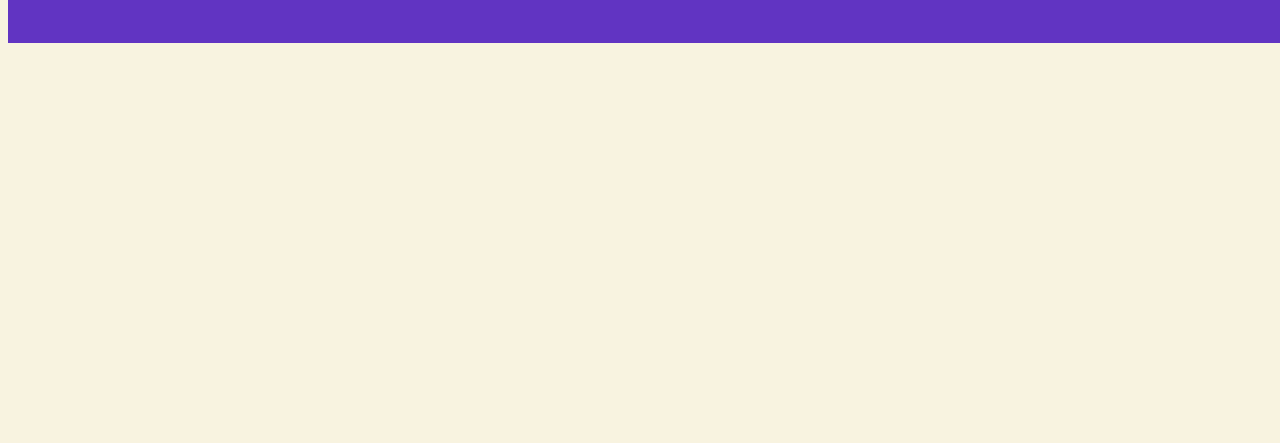
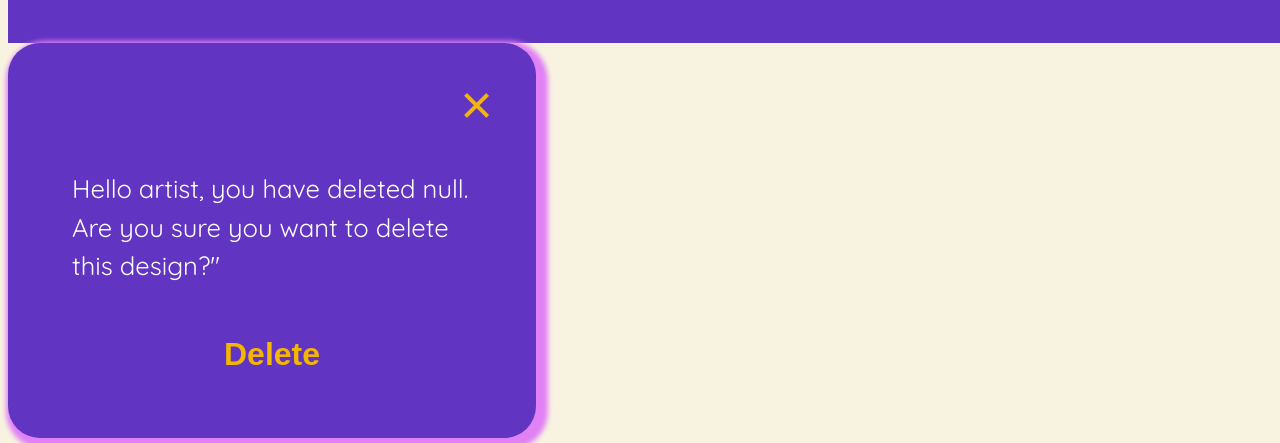
Before and after one commit to sophiawm/BerryGoods, a React (Vite) app: page / in a window 1280 px wide. Shown: the part 395-838 px from the top of the page. Before the commit the page ends 800 px from the top, so only its background shows below. Built offline with nearby package versions, Linux system fonts and the light colour scheme.

Commit message:
feat(alert): add alert component with custom styles to use with the deletButton

```diff
--- a/package.json
+++ b/package.json
@@ -10,6 +10,7 @@
     "preview": "vite preview"
   },
   "dependencies": {
+    "prop-types": "^15.8.1",
     "react": "^18.2.0",
     "react-dom": "^18.2.0",
     "style-components": "^0.1.0",
--- a/src/App.jsx
+++ b/src/App.jsx
@@ -1,16 +1,44 @@
-import React from 'react';
-import MainButtons from './components/StoreMainButtons.jsx'
-import DesignGallery from './components/DesignGallery.jsx';
-import Footer from './components/Footer.jsx';
+import Alert from "./components/AlertMessage";
+import MainButtons from "./components/StoreMainButtons.jsx";
+import DesignGallery from "./components/DesignGallery.jsx";
+import Footer from "./components/Footer.jsx";
+import { useState } from "react";
 
 function App() {
+  const [showAlert, setShowAlert] = useState(true);
+  const [deletedItem, setDeletedItem] = useState(null);
+
+  const handleOpenAlert = (item) => {
+    setDeletedItem(item);
+    setShowAlert(true);
+  };
+
+  const handleCloseAlert = () => {
+    setShowAlert(false);
+  };
+
   return (
     <>
-      <DesignGallery />
-        <MainButtons />
-      <Footer/>
+      <DesignGallery onOpenAlert={handleOpenAlert} />
+      <MainButtons />
+      <Footer />
+
+      {showAlert && (
+        <Alert
+          message={`Hello artist, you have deleted ${deletedItem}. Are you sure you want to delete this design?"`}
+          onClose={handleCloseAlert}
+          onDelete={() => {
+            // Agrega aquí la lógica para eliminar el elemento (deletedItem)
+            // Por ejemplo, puedes enviar una solicitud al servidor para eliminar el elemento
+            // Una vez eliminado, actualiza el estado y cierra la alerta
+            // setDeletedItem(null); // Esto indica que no hay elemento eliminado
+            // setShowAlert(false); // Cierra la alerta
+            console.log("Elemento eliminado");
+          }}
+        />
+      )}
     </>
   );
 }
 
-export default App
+export default App;
--- a/src/components/AddProductButton.jsx
+++ b/src/components/AddProductButton.jsx
@@ -1,3 +1,4 @@
+import React from 'react';
 import { AddProductButtonWrapper } from '../styles/Buttons.styled';
 
 const AddProductButton = ({ onClick }) => {
--- /dev/null
+++ b/src/components/AlertMessage.jsx
@@ -0,0 +1,76 @@
+import { useState } from "react";
+import PropTypes from "prop-types";
+
+const Alert = ({ message, onClose, onDelete }) => {
+  const [showAlert, setShowAlert] = useState(true);
+
+  const handleClose = () => {
+    setShowAlert(false);
+    onClose();
+  };
+
+  const handleDelete = () => {
+    // Agrega lógica para eliminar aquí si es necesario
+    onDelete();
+    setShowAlert(false); // Cierra la alerta después de eliminar
+  };
+
+  return (
+    showAlert && (
+      <div
+        style={{
+          backgroundColor: "#6134C2",
+          color: "white",
+          width: "50vh",
+          fontSize: "1.6rem",
+          padding: "10% 8vh 8vh 8vh",
+          borderRadius: "2rem",
+          display: "flex",
+          flexDirection: "column",
+          alignItems: "center",
+          position: "relative",
+          boxShadow: "rgb(224, 129, 245) 5px 5px 5px 7px",
+        }}
+      >
+        <div style={{ marginBottom: "10px" }}>{message}</div>
+        <button
+          style={{
+            backgroundColor: "transparent",
+            fontSize: "3.5rem",
+            border: "none",
+            color: "#F3B605",
+            cursor: "pointer",
+            position: "absolute",
+            top: "7%",
+            right: "7%",
+          }}
+          onClick={handleClose}
+        >
+          &times;
+        </button>
+        <button
+          style={{
+            fontSize: "2rem",
+            fontWeight: "bold",
+            backgroundColor: "transparent",
+            border: "none",
+            color: "#F3B605",
+            cursor: "pointer",
+            marginTop: "10%",
+          }}
+          onClick={handleDelete}
+        >
+          Delete
+        </button>
+      </div>
+    )
+  );
+};
+
+Alert.propTypes = {
+  message: PropTypes.string.isRequired,
+  onClose: PropTypes.func.isRequired,
+  onDelete: PropTypes.func.isRequired,
+};
+
+export default Alert;
--- a/src/components/DesignGallery.jsx
+++ b/src/components/DesignGallery.jsx
@@ -1,7 +1,4 @@
-import React from 'react';
-import { GalleryContainer, ImageContainer, Image } from '../styles/GalleryStyles';
-
-
+import { GalleryContainer, ImageContainer, Image } from './styles/GalleryStyles';
 
 const DesignGallery = () => {
   const images = [
--- a/src/components/StoreMainButtons.jsx
+++ b/src/components/StoreMainButtons.jsx
@@ -9,6 +9,6 @@ function MainButtons () {
     </ButtonsContainer>
     </>
   );
-};
+}
 
 export default MainButtons;
```
Also changed, not shown: api/data.json (+32 -0 lines), src/components/styles/Buttons.styled.jsx (added, +38 -0 lines), src/components/styles/GalleryStyles.jsx (renamed from src/styles/GalleryStyles.jsx), 1 other file (tests, documents, lock files or other folders).
